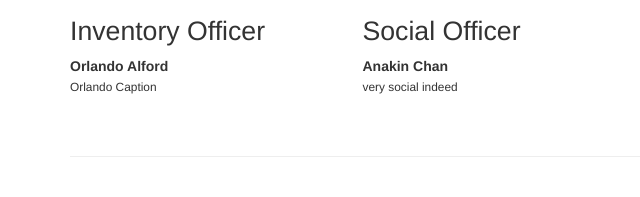
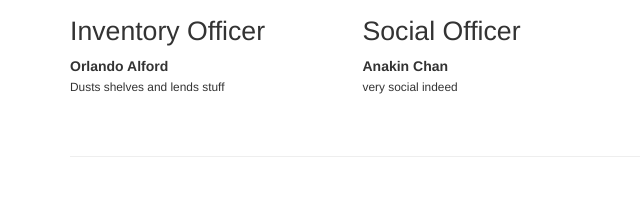
Before and after one commit to supleed2/ICAS, a plain HTML site: page committee.html in a window 1280 px wide. Shown: the part 1323-1520 px from the top of the page, 0-640 px from the left. Drawn offline with nearby package versions, Linux system fonts and the light colour scheme.

Commit message:
Add Orlando caption

```diff
--- a/committee.html
+++ b/committee.html
@@ -151,7 +151,7 @@
 				<h1>Inventory Officer</h1>
 				<strong>Orlando Alford</strong>
 				<br>
-				<small>Orlando Caption</small>
+				<small>Dusts shelves and lends stuff</small>
 			</div>
 
 			<div class="col-md-3">
```
